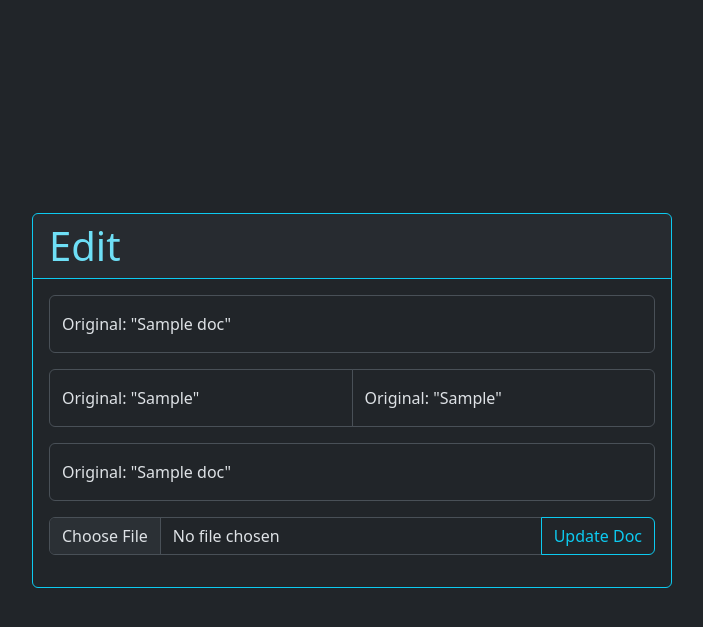
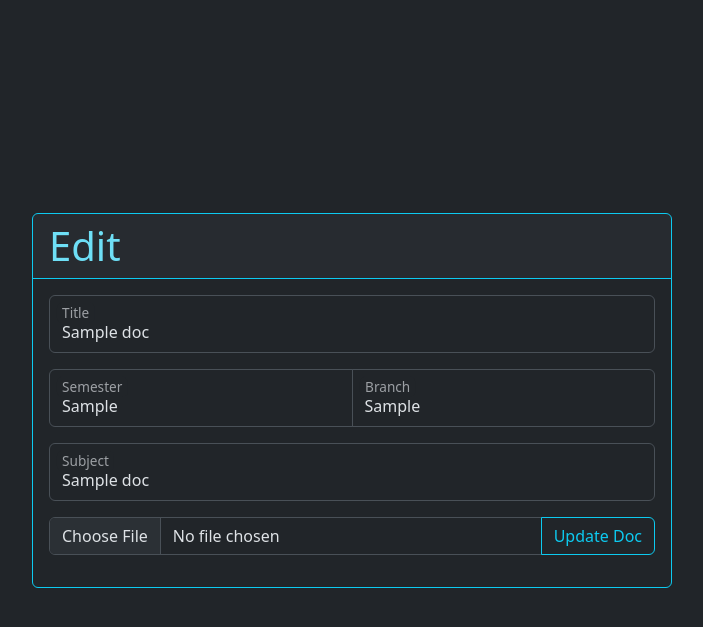
Before and after one commit to Shr3y4sm/ReSync, a Flask app: page /edit?id=1 in a window 1280 px wide. Shown: the top 627 px of the page, without its empty margins (288-991 px from the left). Run offline with Flask 3, Linux system fonts and the light colour scheme; tables that the repository leaves empty hold one stand-in row (values such as "Sample post").

Commit message:
Enhanced edit UX

```diff
--- a/templates/edit.html
+++ b/templates/edit.html
@@ -15,22 +15,22 @@
 <form action="{{ url_for('edit') }}" enctype="multipart/form-data" method="POST">
     <input hidden="hidden" name="id" value="{{book.id}}">
       <div class="form-floating mb-3">
-        <input name="title" class="form-control" type="text" placeholder="Change title" required>
-        <label>Original: "{{ book.title }}"</label>
+        <input name="title" class="form-control" type="text" value="{{ book.title }}" placeholder="Change title" required>
+        <label>Title</label>
       </div>
     <div class="input-group">
       <div class="form-floating mb-3">
-        <input name="semester" class="form-control" type="text" placeholder="Change semester" required>
-        <label>Original: "{{ book.semester }}"</label>
+        <input name="semester" class="form-control" type="text" value="{{ book.semester }}" placeholder="Change semester" required>
+        <label>Semester</label>
       </div>
       <div class="form-floating mb-3">
-        <input name="branch" class="form-control" type="text" placeholder="Change branch" required>
-        <label>Original: "{{ book.branch }}"</label>
+        <input name="branch" class="form-control" type="text" value="{{ book.branch }}" placeholder="Change branch" required>
+        <label>Branch</label>
       </div>
     </div>
       <div class="form-floating mb-3">
-        <input name="subject" class="form-control" type="text" placeholder="Change subject" required>
-        <label>Original: "{{ book.subject }}"</label>
+        <input name="subject" class="form-control" type="text" value="{{ book.subject }}" placeholder="Change subject" required>
+        <label>Subject</label>
       </div>
     <div class="input-group mb-3">
     <input type="file" name="file" class="form-control" id="inputGroupFile04" aria-describedby="inputGroupFileAddon04" aria-label="Upload">
```
Also changed, not shown: templates/index.html (+10 -10 lines), instance/documents.db (deleted), 1 other file.
